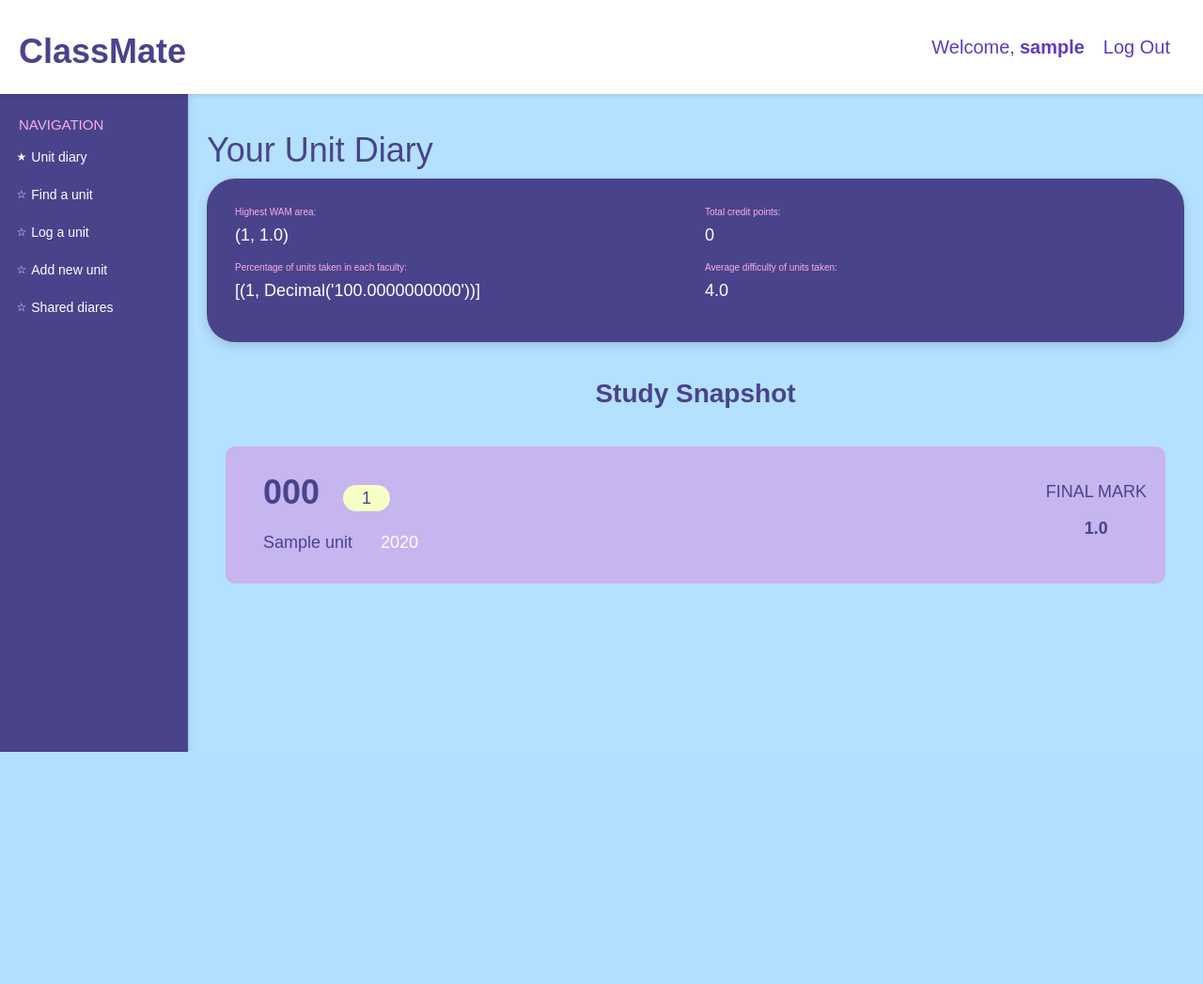
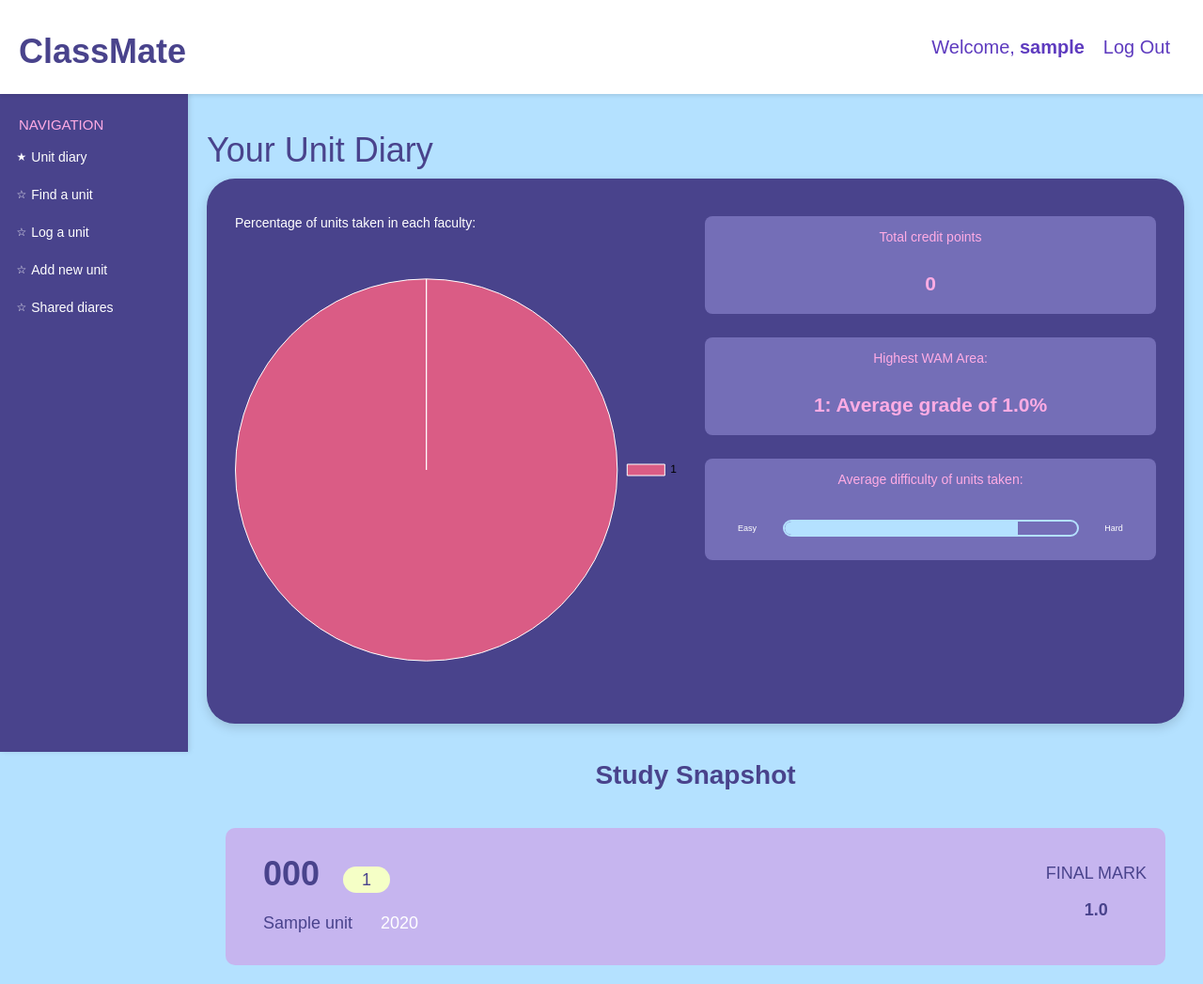
Before and after one commit to Dodocha190/Group-14, a Flask app: page /unit_diary/1 in a window 1280 px wide. Shown: the whole page at 94% size. Before the commit the page ends 800 px from the top, so only its background shows below. Run offline with Flask 3, Linux system fonts and the light colour scheme; a user stored in the database is signed in; tables that the repository leaves empty hold one stand-in row (values such as "Sample post"); some libraries are stand-ins or nearby versions.

Commit message:
style unit diary data visualisation to match Figma

```diff
--- a/app/controllers.py
+++ b/app/controllers.py
@@ -125,8 +125,8 @@ def get_highest_wam_faculty(user_id):
         A tuple containing the faculty name and the average grade,
         or None if no diary entries are found for the user.
     """
-    return db.session.query(Unit.faculty_id, func.avg(DiaryEntry.grade)).join(Unit, DiaryEntry.unit_id == Unit.id).filter(DiaryEntry.user_id == user_id).group_by(Unit.faculty_id).order_by(func.avg(DiaryEntry.grade).desc()).first()
-
+    highest_wam_area_data = db.session.query(Unit.faculty_id, func.avg(DiaryEntry.grade)).join(Unit, DiaryEntry.unit_id == Unit.id).filter(DiaryEntry.user_id == user_id).group_by(Unit.faculty_id).order_by(func.avg(DiaryEntry.grade).desc()).first()
+    return f"{highest_wam_area_data[0]}: Average grade of {highest_wam_area_data[1]}%"
 
 def get_percentage_by_faculty(user_id):
     """
@@ -140,8 +140,10 @@ def get_percentage_by_faculty(user_id):
         percentage of units logged in that faculty.
     """
     total_units_logged = get_total_units_logged(user_id)
-    return db.session.query(Unit.faculty_id, (100*func.count(Unit.id)/total_units_logged)).join(DiaryEntry, DiaryEntry.unit_id == Unit.id).filter(DiaryEntry.user_id == user_id).group_by(Unit.faculty_id).all()
-
+    percentage_by_fac= db.session.query(Unit.faculty_id, (100*func.count(Unit.id)/total_units_logged)).join(DiaryEntry, DiaryEntry.unit_id == Unit.id).filter(DiaryEntry.user_id == user_id).group_by(Unit.faculty_id).all()
+    json_friendly_data = [{"faculty": item[0], "percentage": float(item[1])} for item in percentage_by_fac]
+    print(json_friendly_data)
+    return json_friendly_data
 
 
 def get_total_credits_passed(user_id):
--- a/app/static/css/style.css
+++ b/app/static/css/style.css
@@ -5,6 +5,7 @@
     --accent-color: #FFACE4;
     --background-light: #F5FFC6;
     --text-primary: #49438C;
+    --text-primary-light: #746eb7;
     --text-secondary: #666666;
     --text-tertiary: white;
     --success-color: #C1FF9B;
@@ -959,3 +960,55 @@ body.authenticated .main-content {
   background: rgba(0,0,0,0.05);
   border-radius: 0.5rem;
 }
+
+.slider-bar {
+  display: flex;
+  align-items: center;
+  gap: 0.75rem;
+  margin: 1rem 0;
+}
+
+.slider-label {
+  font-size: 0.9rem;
+  color: var(--text-tertiary);
+  width: 60px;
+  text-align: center;
+}
+
+.slider-track {
+  flex-grow: 1;
+  height: 18px;
+  background-color: transparent;
+  border: 2px solid var(--primary-color);
+  border-radius: 10px;
+  position: relative;
+  overflow: hidden;
+}
+
+.slider-fill {
+  background-color: var(--primary-color);
+  height: 100%;
+  border-radius: 10px 0 0 10px;
+}
+
+.info-card {
+  background-color: var(--text-primary-light);
+  border-radius: 8px;
+  padding: 15px;
+  margin-bottom: 15px;
+  text-align: center;
+}
+
+.card-title {
+  color: var(--accent-color);
+  margin-top: 0;
+  margin-bottom: 5px;
+  font-size: 1em;
+}
+
+.card-value {
+  color: var(--accent-color);
+  font-size: 1.5em;
+  font-weight: bold;
+  margin-bottom: 0;
+}
--- a/app/templates/base.html
+++ b/app/templates/base.html
@@ -11,6 +11,7 @@
     <script src="https://ajax.googleapis.com/ajax/libs/jquery/3.7.1/jquery.min.js"></script>
     <script src="https://maxcdn.bootstrapcdn.com/bootstrap/3.4.1/js/bootstrap.min.js"></script>
     <script src="{{ url_for('static', filename='js/functions.js') }}"></script>
+    <script src="https://cdnjs.cloudflare.com/ajax/libs/Chart.js/3.9.1/chart.min.js"></script>
     <link rel="stylesheet" href="{{ url_for('static', filename='css/style.css') }}">
 </head>
 <body class="{% if current_user.is_authenticated %}authenticated{% endif %}">
--- /dev/null
+++ b/app/templates/components/info_card.html
@@ -0,0 +1,6 @@
+{% macro info_card(title, value) %}
+<div class="info-card" style="margin-bottom: 10px; margin-top: 10px;">
+  <h5 class="card-title">{{ title }}</h5><br>
+  <p class="card-value">{{ value }}</p>
+</div>
+{% endmacro %}
--- /dev/null
+++ b/app/templates/components/slider_bar.html
@@ -0,0 +1,14 @@
+{% macro slider_bar(value, max_value, left_label, right_label) %}
+<div class="slider-bar" style="margin-top:10px; margin-bottom: 10px;">
+  <span class="slider-label left">{{ left_label }}</span>
+  <div class="slider-track">
+    {% if max_value and max_value > 0 %}
+      {% set width_percent = ((value|float / max_value|float) * 100)|round(1) %}
+      <div class="slider-fill" style="--width-percent: {{ width_percent }}%; width: var(--width-percent);"></div>
+    {% else %}
+      <div class="slider-fill" style="width: 0%;"></div>
+    {% endif %}
+  </div>
+  <span class="slider-label right">{{ right_label }}</span>
+</div>
+{% endmacro %}
--- a/app/templates/unitdiary.html
+++ b/app/templates/unitdiary.html
@@ -1,5 +1,7 @@
 {% extends 'header.html' %}
 {% from 'components/diary_entry.html' import diary_entry %}
+{% from 'components/slider_bar.html' import slider_bar %}
+{% from 'components/info_card.html' import info_card %}
 
 {% block body %}
 
@@ -13,16 +15,16 @@
   <div class="unit-summary-card">
     <div class="summary-row">
       <div class="summary-section">
-        <h5 class="section-title">Highest WAM area:</h5>
-        <p style="color:white">{{highest_wam_area}}</p>
-        <h5 class="section-title">Percentage of units taken in each faculty:</h5>
-        <p style="color:white">{{percent_by_faculty}}</p>
+        <div class="summary-section faculty-chart-container" data-faculty-data="{{ percent_by_faculty_for_chart }}">
+          <h5>Percentage of units taken in each faculty:</h5></div>
+        <div style="width: 100%; max-width: 500px; margin: 0 auto;">
+          <canvas id="facultyPieChart"></canvas>
+        </div>
       </div>
       <div class="summary-section">
-        <h5 class="section-title">Total credit points:</h5>
-        <p style="color:white">{{total_credits}}</p>
-        <h5 class="section-title">Average difficulty of units taken:</h5>
-        <p style="color:white">{{avg_difficulty}}</p>
+        {{info_card("Total credit points", total_credits)}}
+       {{info_card("Highest WAM Area: ",highest_wam_area)}}
+        {{ info_card("Average difficulty of units taken: ",slider_bar(avg_difficulty, 5, 'Easy', 'Hard')) }}
       </div>
     </div>
   </div>
@@ -36,4 +38,72 @@
   {% endfor %}
   {% endif %}
 </div>
+
+
+<script>
+  document.addEventListener('DOMContentLoaded', function() {
+    // Extract unit.id from the server-side variable
+    percentByFaculty = JSON.parse('{{ percent_by_faculty|tojson|safe }}');
+    console.log(percentByFaculty);
+
+    // Prepare unit.id for Chart.js
+    const labels = [];
+    const chartData = [];
+    const backgroundColors = [
+      'rgba(255, 99, 132, 0.8)',
+      'rgba(54, 162, 235, 0.8)',
+      'rgba(255, 206, 86, 0.8)',
+      'rgba(75, 192, 192, 0.8)',
+      'rgba(153, 102, 255, 0.8)',
+      'rgba(255, 159, 64, 0.8)'
+    ];
+
+    // Parse the data from the tuple format
+    percentByFaculty.forEach(item => {
+      labels.push(item.faculty); // Access the 'faculty' property
+      chartData.push(parseFloat(item.percentage)); // Access the 'percentage' property and ensure it's a number
+    });
+    console.log(labels);
+    console.log(chartData);
+
+    // Create the pie chart
+    const ctx = document.getElementById('facultyPieChart').getContext('2d');
+    const facultyPieChart = new Chart(ctx, {
+      type: 'pie',
+      data: {
+        labels: labels,
+        datasets: [{
+          data: chartData,
+          backgroundColor: backgroundColors.slice(0, labels.length),
+          borderColor: 'white',
+          borderWidth: 1
+        }]
+      },
+      options: {
+        responsive: true,
+        maintainAspectRatio: true,
+        plugins: {
+          legend: {
+            position: 'right',
+            labels: {
+              color: 'black', // Changed to black for better default visibility
+              font: {
+                size: 12
+              }
+            }
+          },
+          tooltip: {
+            callbacks: {
+              label: function(context) {
+                const label = context.label || '';
+                const value = context.parsed || 0; // Changed to context.parsed
+                return `${label}: ${value.toFixed(1)}%`;
+              }
+            }
+          }
+        }
+      }
+    });
+  });
+</script>
 {% endblock %}
```
